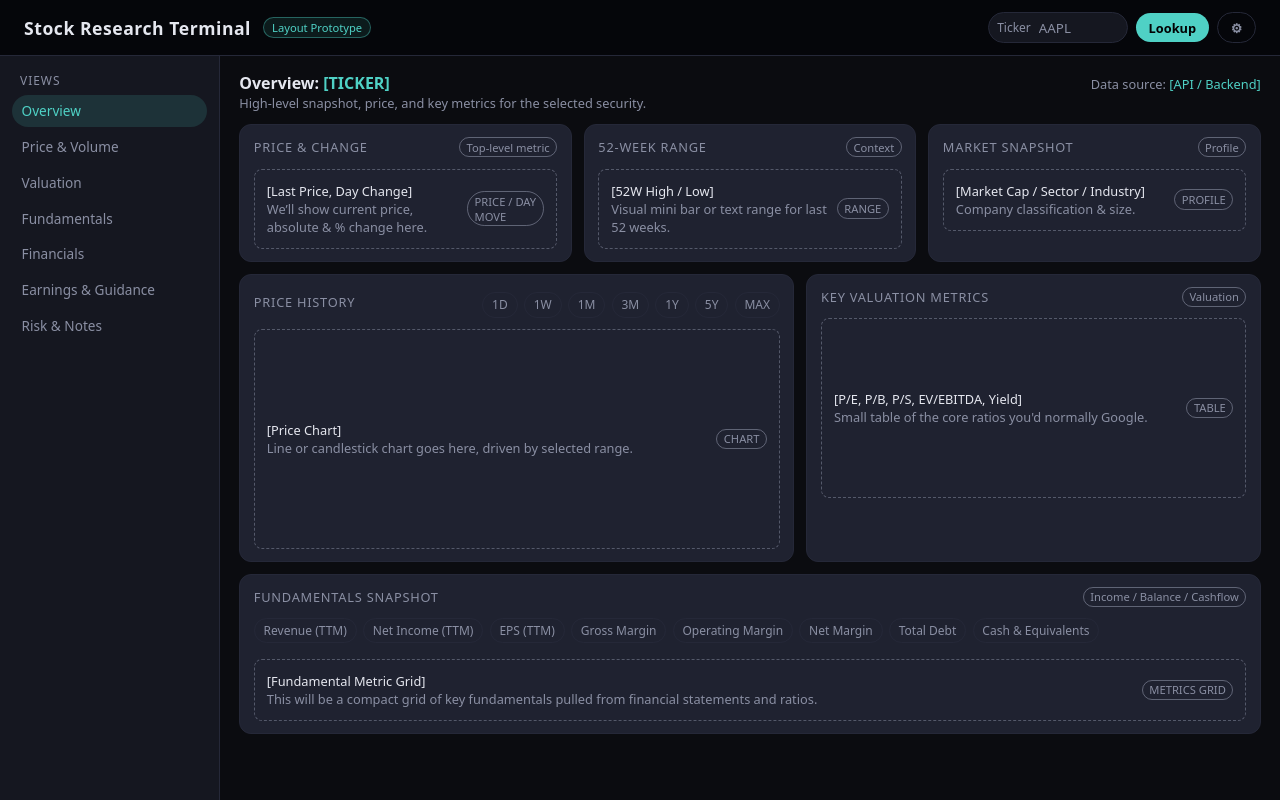
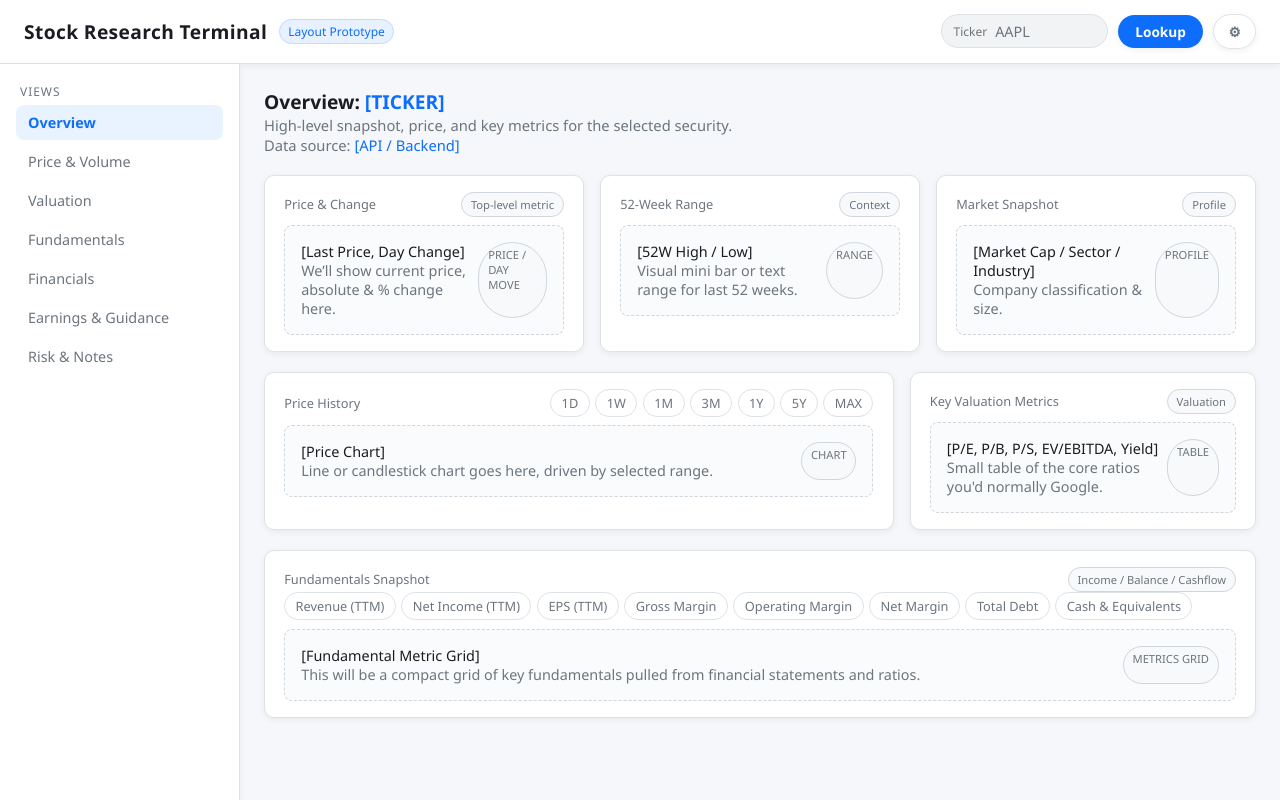
Before and after one commit to Doggod003/portfolio-forecasting-terminal, a plain HTML site: page index.html in a window 1280 px wide. Drawn offline with Linux system fonts and the light colour scheme.

Commit message:
Revamp styles for a light theme layout

```diff
--- a/index.html
+++ b/index.html
@@ -6,24 +6,25 @@
   <meta name="viewport" content="width=device-width, initial-scale=1.0" />
  <style>
   :root {
-      --bg: #0b0c10;
-      --bg-alt: #151720;
-      --card: #1f2230;
-      --accent: #4fd1c5;
-      --text: #e5e7ef;
-      --muted: #8a8fa3;
-      --border: #252838;
-      --danger: #f56565;
-      --success: #48bb78;
-      --radius: 12px;
+    /* Light professional palette */
+    --bg: #f5f7fa;
+    --bg-alt: #ffffff;
+    --card: #ffffff;
+    --accent: #0d6efd;
+    --text: #1a1c21;
+    --muted: #6c757d;
+    --border: #dee2e6;
+    --danger: #dc3545;
+    --success: #198754;
+    --radius: 10px;
+    --shadow: 0px 2px 7px rgba(0,0,0,0.06);
   }
 
   * {
     box-sizing: border-box;
     margin: 0;
     padding: 0;
-      font-family: system-ui, -apple-system, BlinkMacSystemFont, "Segoe UI",
-        sans-serif;
+    font-family: "Segoe UI", Roboto, system-ui, sans-serif;
   }
 
   body {
@@ -42,9 +43,10 @@
     display: flex;
     align-items: center;
     justify-content: space-between;
-      padding: 0.75rem 1.5rem;
-      background-color: #05060a;
+    padding: 0.85rem 1.5rem;
+    background-color: #ffffff;
     border-bottom: 1px solid var(--border);
+    box-shadow: var(--shadow);
   }
 
   .topbar-left {
@@ -54,32 +56,33 @@
   }
 
   .app-title {
-      font-size: 1.1rem;
+    font-size: 1.2rem;
     font-weight: 600;
-      letter-spacing: 0.03em;
+    letter-spacing: 0.02em;
+    color: var(--text);
   }
 
   .badge {
-      font-size: 0.7rem;
-      padding: 0.15rem 0.5rem;
+    font-size: 0.75rem;
+    padding: 0.2rem 0.5rem;
     border-radius: 999px;
-      background: rgba(79, 209, 197, 0.1);
+    background: #e7f1ff;
     color: var(--accent);
-      border: 1px solid rgba(79, 209, 197, 0.4);
+    border: 1px solid #bfdcff;
   }
 
   .topbar-right {
     display: flex;
     align-items: center;
-      gap: 0.5rem;
+    gap: 0.6rem;
   }
 
   .ticker-input {
     display: flex;
     align-items: center;
     gap: 0.5rem;
-      background-color: var(--bg-alt);
-      padding: 0.35rem 0.5rem;
+    background-color: #f1f3f5;
+    padding: 0.4rem 0.75rem;
     border-radius: 999px;
     border: 1px solid var(--border);
   }
@@ -89,7 +92,8 @@
     border: none;
     outline: none;
     color: var(--text);
-      width: 80px;
+    font-size: 0.9rem;
+    width: 100px;
     text-transform: uppercase;
   }
 
@@ -98,26 +102,28 @@
   }
 
   .btn {
+    background: var(--accent);
+    color: white;
     border: none;
     border-radius: 999px;
-      padding: 0.35rem 0.8rem;
-      font-size: 0.8rem;
+    padding: 0.45rem 1.1rem;
+    font-size: 0.85rem;
     cursor: pointer;
-      background: var(--accent);
-      color: #020203;
     font-weight: 600;
+    box-shadow: var(--shadow);
   }
 
   .btn-outline {
     background: transparent;
     color: var(--muted);
     border: 1px solid var(--border);
+    padding: 0.45rem 0.9rem;
   }
 
-    /* Main Layout */
+  /* Layout */
   .main-layout {
     display: grid;
-      grid-template-columns: 220px 1fr;
+    grid-template-columns: 240px 1fr;
     flex: 1;
     min-height: 0;
   }
@@ -126,10 +132,11 @@
   .sidebar {
     background-color: var(--bg-alt);
     border-right: 1px solid var(--border);
-      padding: 1rem 0.75rem;
+    padding: 1.2rem 1rem;
     display: flex;
     flex-direction: column;
     gap: 1.5rem;
+    box-shadow: var(--shadow);
   }
 
   .sidebar-section-title {
@@ -138,7 +145,7 @@
     letter-spacing: 0.08em;
     color: var(--muted);
     margin-bottom: 0.35rem;
-      padding: 0 0.5rem;
+    padding-left: 0.25rem;
   }
 
   .nav-list {
@@ -149,72 +156,50 @@
   }
 
   .nav-item {
-      font-size: 0.85rem;
-      padding: 0.4rem 0.6rem;
-      border-radius: 999px;
+    font-size: 0.9rem;
+    padding: 0.5rem 0.75rem;
+    border-radius: 8px;
     color: var(--muted);
     cursor: pointer;
-      display: flex;
-      align-items: center;
-      gap: 0.35rem;
+    transition: 0.15s;
   }
 
   .nav-item.active {
-      background: rgba(79, 209, 197, 0.14);
+    background: #e9f2ff;
     color: var(--accent);
+    font-weight: 600;
   }
 
   .nav-item:hover {
-      background: rgba(255, 255, 255, 0.02);
+    background: #f1f5f9;
   }
 
-    /* Content Area */
+  /* Main content */
   .content {
-      padding: 1rem 1.2rem 1.2rem;
+    padding: 1.5rem;
     display: flex;
     flex-direction: column;
-      gap: 0.75rem;
-      overflow: auto;
-    }
-
-    .content-header {
-      display: flex;
-      align-items: baseline;
-      justify-content: space-between;
+    gap: 1.25rem;
+    overflow-y: auto;
   }
 
   .content-title {
-      font-size: 1rem;
+    font-size: 1.2rem;
     font-weight: 600;
   }
 
   .content-subtitle {
-      font-size: 0.8rem;
+    font-size: 0.92rem;
     color: var(--muted);
   }
 
-    /* Grid & Cards */
-    .grid {
-      display: grid;
-      gap: 0.75rem;
-    }
-
-    .grid-3 {
-      grid-template-columns: repeat(3, minmax(0, 1fr));
-    }
-
-    .grid-2 {
-      grid-template-columns: minmax(0, 2.2fr) minmax(0, 1.8fr);
-    }
-
+  /* Cards */
   .card {
-      background-color: var(--card);
+    background: var(--card);
     border-radius: var(--radius);
+    padding: 1rem 1.2rem;
+    box-shadow: var(--shadow);
     border: 1px solid var(--border);
-      padding: 0.75rem 0.85rem;
-      display: flex;
-      flex-direction: column;
-      gap: 0.35rem;
   }
 
   .card-header {
@@ -225,23 +210,16 @@
     color: var(--muted);
   }
 
-    .card-title {
-      font-weight: 500;
-      font-size: 0.8rem;
-      text-transform: uppercase;
-      letter-spacing: 0.06em;
-    }
-
   .placeholder-box {
-      margin-top: 0.35rem;
-      border-radius: 0.5rem;
-      border: 1px dashed rgba(138, 143, 163, 0.5);
-      padding: 0.75rem;
-      font-size: 0.8rem;
+    margin-top: 0.5rem;
+    border-radius: 8px;
+    border: 1px dashed #cfd6de;
+    padding: 1rem;
+    font-size: 0.9rem;
     color: var(--muted);
     display: flex;
-      align-items: center;
     justify-content: space-between;
+    background: #fafbfc;
   }
 
   .placeholder-label {
@@ -251,36 +229,42 @@
 
   .tag {
     font-size: 0.7rem;
-      padding: 0.1rem 0.4rem;
+    padding: 0.25rem 0.55rem;
     border-radius: 999px;
-      border: 1px solid rgba(138, 143, 163, 0.6);
-      color: var(--muted);
+    border: 1px solid #cfd6de;
+    background: #f8f9fa;
+    color: #6c757d;
   }
 
-    .chart-placeholder {
-      height: 220px;
+  .grid {
+    display: grid;
+    gap: 1rem;
   }
 
-    .table-placeholder {
-      height: 180px;
+  .grid-3 {
+    grid-template-columns: repeat(3, 1fr);
   }
 
-    .pill-row {
-      display: flex;
-      flex-wrap: wrap;
-      gap: 0.4rem;
-      margin-top: 0.35rem;
+  .grid-2 {
+    grid-template-columns: 2fr 1.1fr;
   }
 
   .metric-pill {
     border-radius: 999px;
     border: 1px solid var(--border);
-      padding: 0.2rem 0.55rem;
-      font-size: 0.75rem;
+    padding: 0.25rem 0.65rem;
+    font-size: 0.8rem;
     color: var(--muted);
+    background: #ffffff;
   }
 
-    @media (max-width: 900px) {
+  .pill-row {
+    display: flex;
+    gap: 0.35rem;
+    flex-wrap: wrap;
+  }
+
+  @media (max-width: 950px) {
     .main-layout {
       grid-template-columns: 1fr;
     }
@@ -289,6 +273,7 @@
     }
   }
 </style>
+
 </head>
 <body>
   <div class="app-shell">
```
Lines whose indentation alone changed are shown as unchanged.
